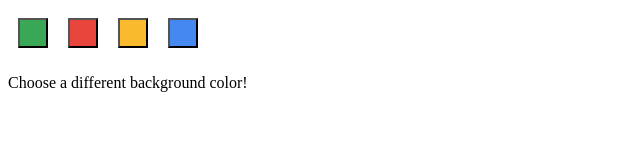
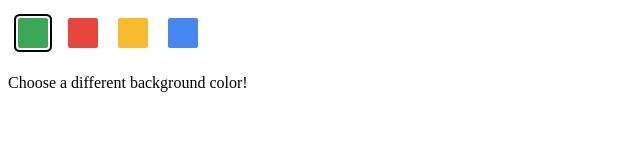
Before and after one commit to ArthurDelamare/party, a browser extension: page options.html in a window 1280 px wide. Both pictures are taken after a click on the button 33 px from the left and 33 px from the top of the page. Shown: the whole page, without its empty margins (0-640 px from the left). Drawn offline with Linux system fonts and the light colour scheme.

Commit message:
feat: update to v3

```diff
--- /dev/null
+++ b/button.css
@@ -0,0 +1,13 @@
+button {
+  height: 30px;
+  width: 30px;
+  outline: none;
+  margin: 10px;
+  border: none;
+  border-radius: 2px;
+}
+
+button.current {
+  box-shadow: 0 0 0 2px white,
+              0 0 0 4px black;
+}
--- a/options.html
+++ b/options.html
@@ -1,14 +1,7 @@
 <!DOCTYPE html>
 <html>
   <head>
-      <style>
-        button {
-          height: 30px;
-          width: 30px;
-          outline: none;
-          margin: 10px;
-        }
-      </style>
+    <link rel="stylesheet" href="button.css">
   </head>
   <body>
     <div id="buttonDiv">
--- a/options.js
+++ b/options.js
@@ -1,15 +1,47 @@
-let page = document.getElementById('buttonDiv');
-  const kButtonColors = ['#3aa757', '#e8453c', '#f9bb2d', '#4688f1'];
-  function constructOptions(kButtonColors) {
-    for (let item of kButtonColors) {
-      let button = document.createElement('button');
-      button.style.backgroundColor = item;
-      button.addEventListener('click', function() {
-        chrome.storage.sync.set({color: item}, function() {
-          console.log('color is ' + item);
-        })
-      });
+let page = document.getElementById("buttonDiv");
+let selectedClassName = "current";
+const presetButtonColors = ["#3aa757", "#e8453c", "#f9bb2d", "#4688f1"];
+
+// Reacts to a button click by marking marking the selected button and saving
+// the selection
+function handleButtonClick(event) {
+  // Remove styling from the previously selected color
+  let current = event.target.parentElement.querySelector(
+    `.${selectedClassName}`
+  );
+  if (current && current !== event.target) {
+    current.classList.remove(selectedClassName);
+  }
+
+  // Mark the button as selected
+  let color = event.target.dataset.color;
+  event.target.classList.add(selectedClassName);
+  chrome.storage.sync.set({ color });
+}
+
+// Add a button to the page for each supplied color
+function constructOptions(buttonColors) {
+  chrome.storage.sync.get("color", (data) => {
+    let currentColor = data.color;
+
+    // For each color we were provided…
+    for (let buttonColor of buttonColors) {
+      // …crate a button with that color…
+      let button = document.createElement("button");
+      button.dataset.color = buttonColor;
+      button.style.backgroundColor = buttonColor;
+
+      // …mark the currently selected color…
+      if (buttonColor === currentColor) {
+        button.classList.add(selectedClassName);
+      }
+
+      // …and register a listener for when that button is clicked
+      button.addEventListener("click", handleButtonClick);
       page.appendChild(button);
     }
-  }
-  constructOptions(kButtonColors);
+  });
+}
+
+// Initialize the page by constructing the color options
+constructOptions(presetButtonColors);
```
Also changed, not shown: background.js (+5 -2 lines), popup.html (+2 -10 lines), popup.js (+22 -8 lines), manifest.json. Lines whose indentation alone changed are shown as unchanged.
